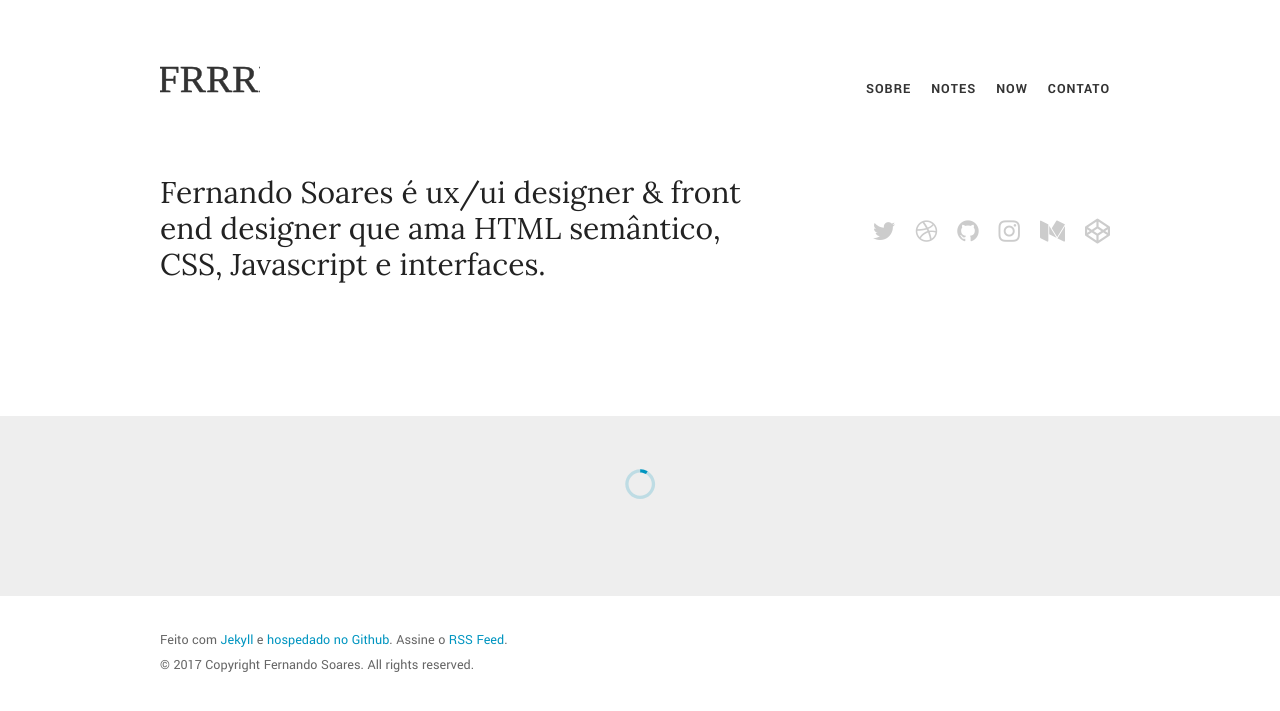
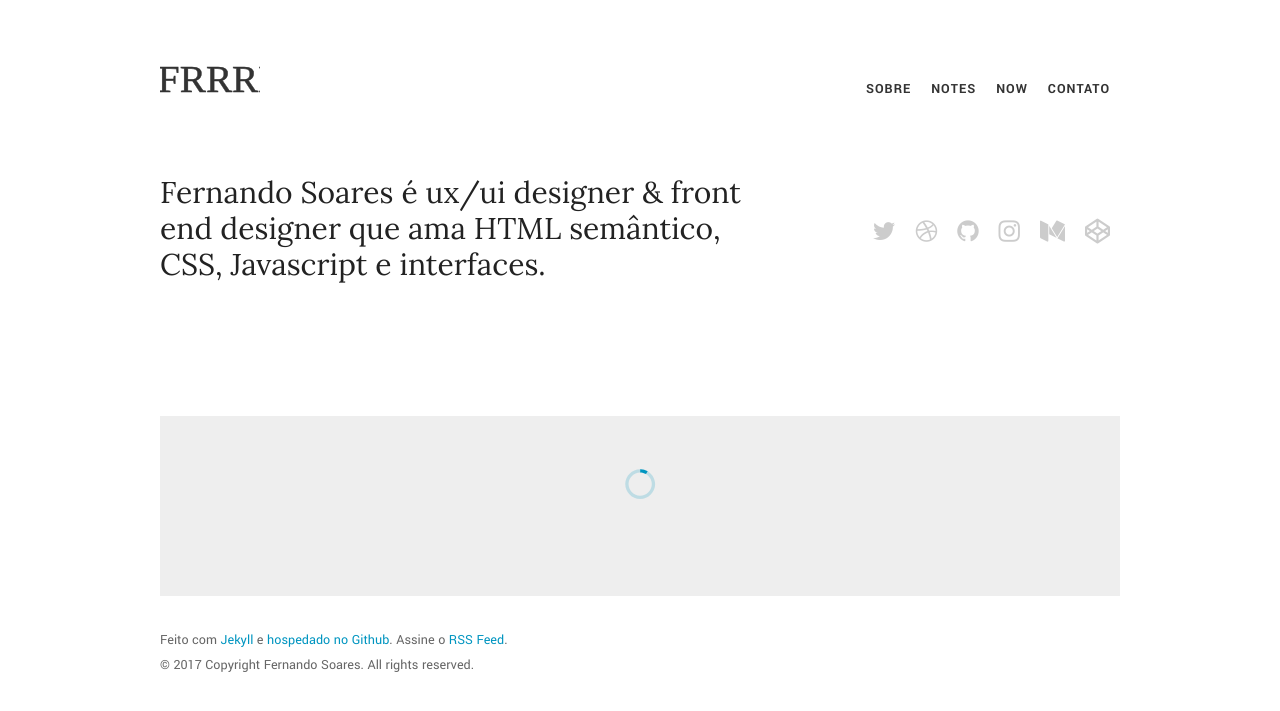
Before and after one commit to frrrnd/old.frrrnd.github.io, a Jekyll site: the page built from index.html, in a window 1280 px wide. Shown: the top 711 px of the page. Built offline with Jekyll 4.4.1, drawn with Linux system fonts in a browser that asks for light colours; nearby versions of some CDN libraries.

Commit message:
add wrapper class

```diff
--- a/_layouts/category.html
+++ b/_layouts/category.html
@@ -1,6 +1,7 @@
 ---
 layout: default
 ---
+<div class="wrapper">
     {% include category/title.html %}
 
     <ul class="list-posts">
@@ -31,4 +32,5 @@ layout: default
         {% endif %}
     </ul>
 
-{% include page/explore.html %}
+    <!-- {% include page/explore.html %} -->
+</div>
--- a/_layouts/page.html
+++ b/_layouts/page.html
@@ -1,10 +1,12 @@
 ---
 layout: default
 ---
-{% include page/title.html %}
+<div class="wrapper">
+	{% include page/title.html %}
 
-{{ content }}
+	{{ content }}
 
-<!-- {% include page/explore.html %} -->
+	<!-- {% include page/explore.html %} -->
 
-{% include footer.html %}
+	{% include footer.html %}
+</div>
```
Lines whose indentation alone changed are shown as unchanged.
